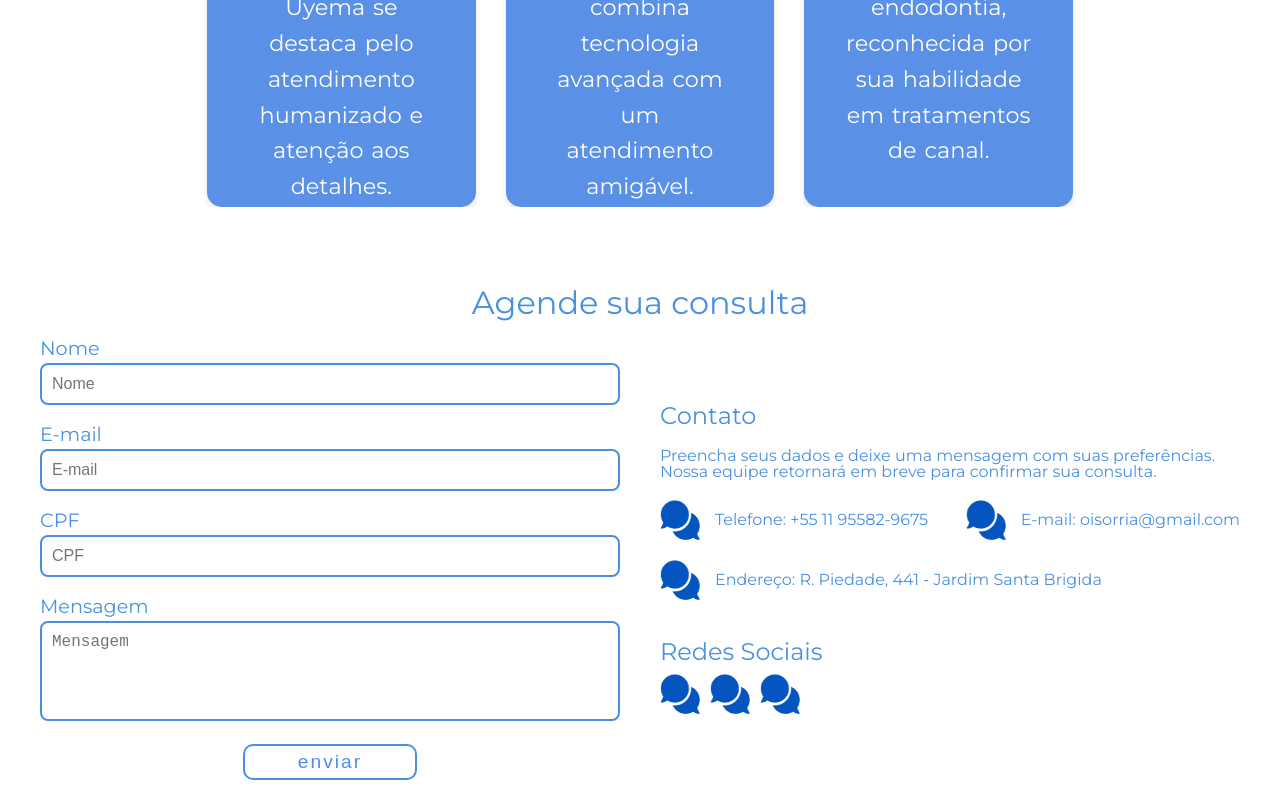
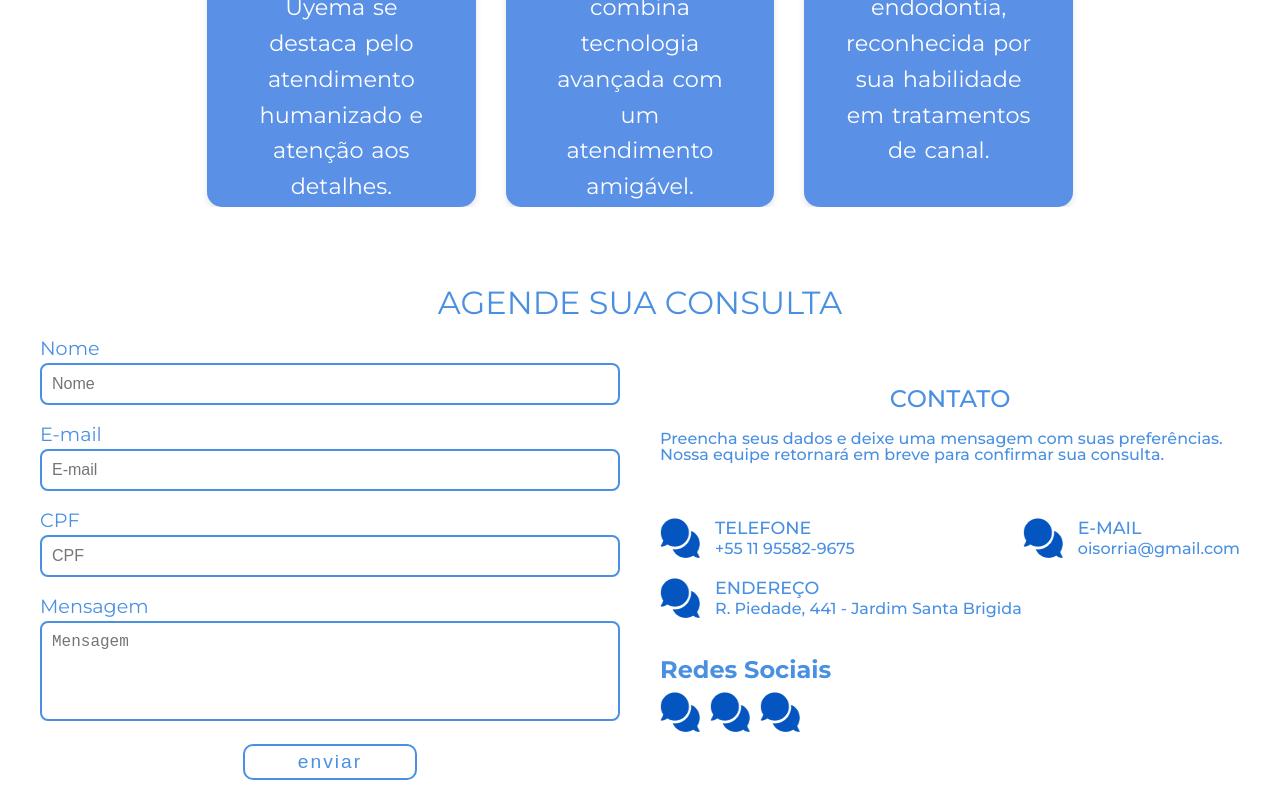
Before and after one commit to maarcos-floriano/Site-Oi-Sorria-App, a React (Vite) app: page / in a window 1280 px wide. Shown: the part 2685-3485 px from the top of the page. Built offline with nearby package versions, Linux system fonts and the light colour scheme.

Commit message:
refactor: Ajustes visuais finais AgendarConsulta, ainda precisa trocar icons

```diff
--- a/src/pages/Sections/AgendarConsulta/AgendarConsulta.jsx
+++ b/src/pages/Sections/AgendarConsulta/AgendarConsulta.jsx
@@ -5,7 +5,7 @@ import chat from '../../../utils/assets/chat.png';
 const AgendarConsulta = () => {
   return (
     <section className={styles.container}>
-      <h2 className={styles.title}>Agende sua consulta</h2>
+      <h2 className={styles.title}>AGENDE SUA CONSULTA</h2>
 
       <div className={styles.formContainer}>
         <form className={styles.form}>
@@ -29,24 +29,35 @@ const AgendarConsulta = () => {
         </form>
 
         <div className={styles.contactSection}>
-          <h3 className={styles.contactTitle}>Contato</h3>
-          <p>Preencha seus dados e deixe uma mensagem com suas preferências. Nossa equipe retornará em breve para confirmar sua consulta.</p>
+          <div className={styles.contactResume}>
+            <h3 className={styles.contactTitle}>CONTATO</h3>
+            <p>Preencha seus dados e deixe uma mensagem com suas preferências. Nossa equipe retornará em breve para confirmar sua consulta.</p>
+          </div>
 
           <div className={styles.contactRow}>
             <div className={styles.contactItem}>
               <img src={chat} alt="Telefone" className={styles.icon} />
-              <p><strong>Telefone:</strong> +55 11 95582-9675</p>
+              <div>
+                <h4>TELEFONE</h4>
+                <p>+55 11 95582-9675</p>
+              </div>
             </div>
 
             <div className={styles.contactItem}>
               <img src={chat} alt="E-mail" className={styles.icon} />
-              <p><strong>E-mail:</strong> oisorria@gmail.com</p>
+              <div>
+                <h4>E-MAIL</h4>
+                <p>oisorria@gmail.com</p>
+              </div>
             </div>
           </div>
 
           <div className={styles.contactItem}>
             <img src={chat} alt="Endereço" className={styles.icon} />
-            <p><strong>Endereço:</strong> R. Piedade, 441 - Jardim Santa Brigida</p>
+            <div>
+              <h4>ENDEREÇO</h4>
+              <p>R. Piedade, 441 - Jardim Santa Brigida</p>
+            </div>
           </div>
 
           <div className={styles.socialMediaSection}>
--- a/src/pages/Sections/AgendarConsulta/AgendarConsulta.module.css
+++ b/src/pages/Sections/AgendarConsulta/AgendarConsulta.module.css
@@ -37,7 +37,8 @@
   max-width: 600px;
 }
 
-.input, .textarea {
+.input,
+.textarea {
   width: 100%;
   padding: 10px;
   border: 2px solid #4a90e2;
@@ -46,7 +47,8 @@
   box-sizing: border-box;
 }
 
-.input:focus, .textarea:focus {
+.input:focus,
+.textarea:focus {
   outline: none;
   border-color: #3170ae;
 }
@@ -84,11 +86,18 @@
   text-align: left;
   max-width: 600px;
   color: #4a90e2;
+  font-weight: 500;
+}
+
+.contactResume {
+  margin-bottom: 35px;
 }
 
 .contactTitle {
   font-size: 1.5rem;
   color: #4a90e2;
+  text-align: center;
+  margin-bottom: 20px;
 }
 
 .contactRow {
@@ -100,6 +109,24 @@
   display: flex;
   align-items: center;
   gap: 15px;
+}
+
+.contactItem div {
+  display: flex;
+  flex-direction: column;
+  align-items: flex-start;
+}
+
+.contactItem h4 {
+  margin: 0;
+  font-size: 1.1rem;
+  color: #4a90e2;
+  font-weight: 500;
+}
+
+.contactItem p {
+  margin: 5px 0 0 0;
+  font-size: 1rem;
 }
 
 .icon {
@@ -115,6 +142,7 @@
   font-size: 1.5rem;
   color: #4a90e2;
   margin-bottom: 10px;
+  font-weight: bold;
 }
 
 .socialMedia {
@@ -137,7 +165,8 @@
     max-width: 100%;
   }
 
-  .input, .textarea {
+  .input,
+  .textarea {
     width: 100%;
   }
 }
```
